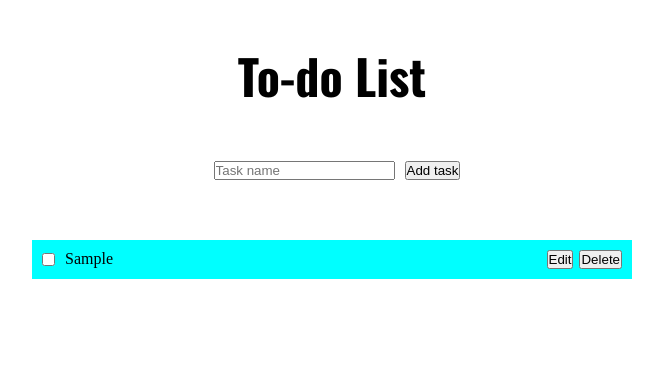
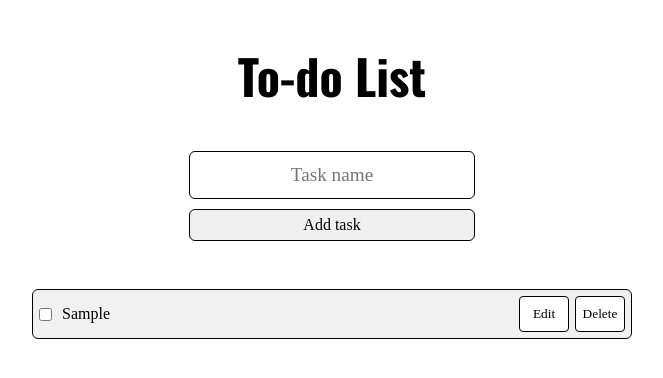
Before and after one commit to ThomasHardy98/to-do-list, a React (Vite) app: page / in a window 1280 px wide. Both pictures are taken after typing "Sample" into the empty fields and a click on the button "Add task". Shown: the top 378 px of the page, without its empty margins (308-971 px from the left). Built offline with nearby package versions, Linux system fonts and the light colour scheme; a web font is replaced by a local one.

Commit message:
Added simple styling

```diff
--- a/src/App.module.scss
+++ b/src/App.module.scss
@@ -4,6 +4,7 @@
 * {
   margin: 0;
   padding: 0;
+  box-sizing: border-box;
 }
 
 html,
--- a/src/components/Tasks/Task.module.scss
+++ b/src/components/Tasks/Task.module.scss
@@ -1,24 +1,71 @@
+@import "../../styles/fonts.scss";
+
 .taskContainer {
   display: flex;
   justify-content: space-between;
+  align-items: center;
   gap: 10px;
+  height: 100%;
 }
 
 .taskContainer p {
   flex: 1;
+  font-family: $secondary_font;
   text-align: left;
+  font-size: 1rem;
 }
 
 .editingForm {
   display: flex;
   width: 100%;
+  height: 100%;
 }
 
 .editingInput {
   flex: 1;
+  padding: 4px;
+  font-size: 1rem;
+  border-width: 1px;
+  border-style: solid;
+  border-color: black;
+  border-radius: 4px;
+  outline: transparent;
+  width: 100%;
+  font-family: $secondary_font;
+}
+
+.checkbox {
+  cursor: pointer;
+  accent-color: black;
+}
+
+.completed {
+  text-decoration: line-through;
+}
+
+.actionButtons {
+  display: flex;
+  height: 100%;
 }
 
 .actionButtons button {
+  padding: 2px;
+  cursor: pointer;
+  background-color: white;
+  min-width: 50px;
+  border-width: 1px;
+  border-style: solid;
+  border-color: black;
+  border-radius: 4px;
+  outline: transparent;
+  font-family: $secondary_font;
+}
+
+.actionButtons button:hover {
+  background-color: rgb(226, 226, 226);
+}
+
+.deleteButton {
   margin-left: 6px;
 }
 
--- a/src/components/Tasks/Task.tsx
+++ b/src/components/Tasks/Task.tsx
@@ -14,7 +14,6 @@ import styles from "./Task.module.scss";
 
 const Task = ({ id, title }: ITask) => {
   const ctx = useContext(TasksContext);
-  const [input, setInput] = useState("");
   const [error, setError] = useState(false);
   const inputRef = useRef<HTMLInputElement>(null);
 
@@ -24,7 +23,6 @@ const Task = ({ id, title }: ITask) => {
 
   const handleInput = () => {
     if (inputRef.current) {
-      setInput(inputRef.current.value);
       if (inputRef.current.value !== "") {
         setError(false);
       } else {
@@ -59,13 +57,18 @@ const Task = ({ id, title }: ITask) => {
         type="checkbox"
         onChange={handleChange}
         checked={ctx.getStatus(id)}
+        className={styles.checkbox}
       />
       {!ctx.getIsEditing(id) ? (
         <Fragment>
-          <p>{title}</p>
+          <p className={`${ctx.getStatus(id) && styles.completed}`}>{title}</p>
           <div className={styles.actionButtons}>
-            <button onClick={handleEditClick}>Edit</button>
-            <button onClick={handleDeleteClick}>Delete</button>
+            <button onClick={handleEditClick} className={styles.editButton}>
+              Edit
+            </button>
+            <button onClick={handleDeleteClick} className={styles.deleteButton}>
+              Delete
+            </button>
           </div>
         </Fragment>
       ) : (
@@ -85,7 +88,7 @@ const Task = ({ id, title }: ITask) => {
             />
           </form>
           <div className={styles.actionButtons}>
-            <button type="submit" form="edit">
+            <button type="submit" form="edit" className={styles.updateButton}>
               Update
             </button>
           </div>
--- a/src/components/Tasks/TaskList.module.scss
+++ b/src/components/Tasks/TaskList.module.scss
@@ -5,7 +5,10 @@
 }
 
 .listItem {
-  background-color: aqua;
-  margin: 10px 0 10px 0;
-  padding: 10px;
+  height: 50px;
+  margin: 8px 0 8px 0;
+  padding: 6px;
+  background-color: rgb(241, 241, 241);
+  border-radius: 6px;
+  border: 1px solid black;
 }
--- a/src/components/UI/TaskForm.module.scss
+++ b/src/components/UI/TaskForm.module.scss
@@ -1,11 +1,43 @@
 @import "../../styles/spacing.scss";
+@import "../../styles/fonts.scss";
 
 .form {
   padding: $padding;
+  display: flex;
+  align-items: center;
+  flex-direction: column;
 }
 
 .input {
-  margin: 10px;
+  padding: 12px 20px;
+  font-size: 1.2rem;
+  border-width: 1px;
+  border-style: solid;
+  border-color: black;
+  border-radius: 6px;
+  text-align: center;
+  outline: transparent;
+  width: 100%;
+  font-family: $secondary_font;
+}
+
+.addButton {
+  margin-top: 10px;
+  padding: 6px;
+  font-size: 1rem;
+  border-width: 1px;
+  border-style: solid;
+  border-color: black;
+  border-radius: 6px;
+  text-align: center;
+  outline: transparent;
+  width: 100%;
+  font-family: $secondary_font;
+  cursor: pointer;
+}
+
+.addButton:hover {
+  background-color: rgb(226, 226, 226);
 }
 
 .error {
--- a/src/components/UI/TaskForm.tsx
+++ b/src/components/UI/TaskForm.tsx
@@ -51,7 +51,7 @@ const TaskForm = () => {
         placeholder="Task name"
         ref={inputRef}
       />
-      <button>Add task</button>
+      <button className={styles.addButton}>Add task</button>
     </form>
   );
 };
```
